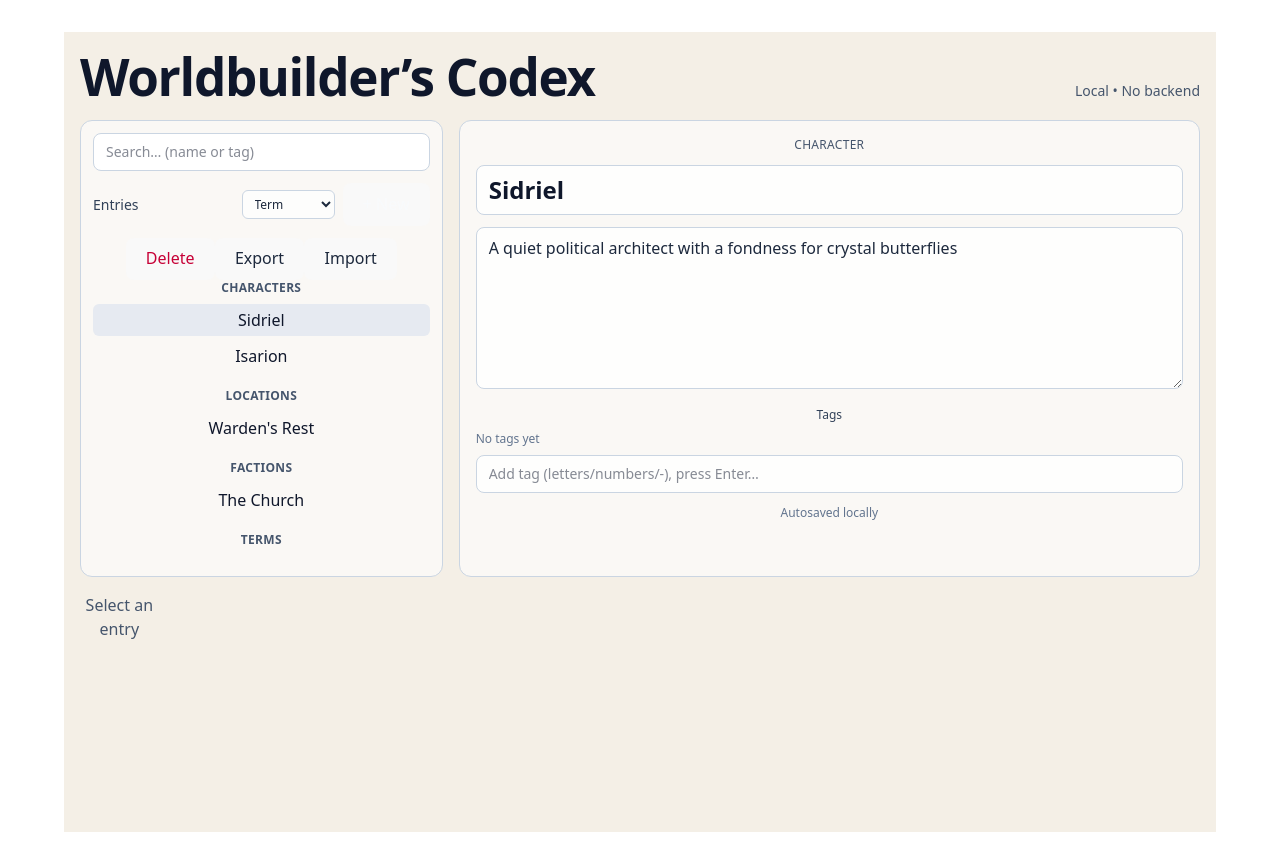
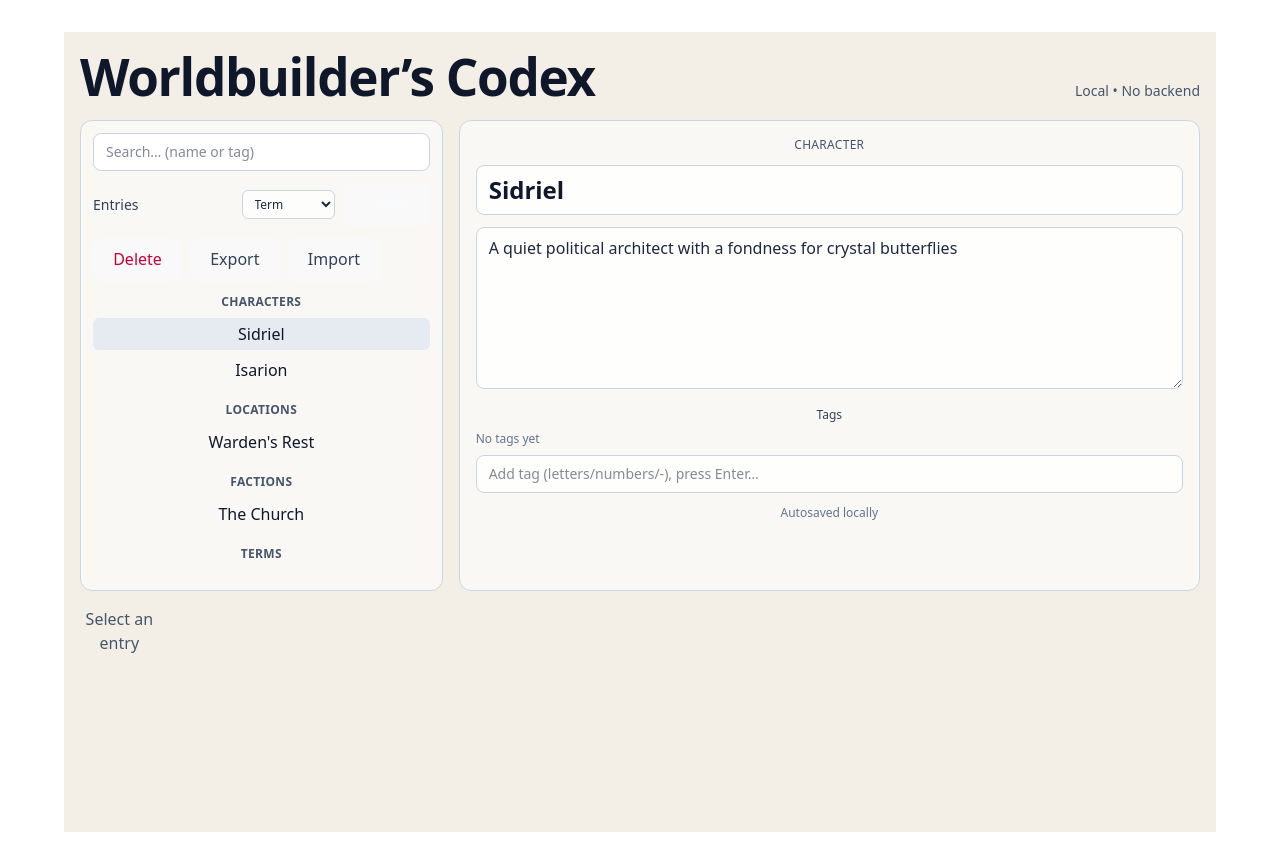
Before and after one commit to AmberTJC/worldbuilders-codex, a React (Vite) app: page / in a window 1280 px wide. Built offline with nearby package versions, Linux system fonts and the light colour scheme.

Commit message:
ui: tidy sidebar actions; improve button/tag readability

```diff
--- a/src/App.jsx
+++ b/src/App.jsx
@@ -272,24 +272,21 @@ const hasResults = matchedEntries.length > 0;
                       </div>
 
 
+                      <div className="mb-3 flex flex-wrap items-center gap-2">
                         <button
                           onClick={() => selectedID && deleteEntry(selectedID)}
                           disabled={!selectedID}
-                            className="rounded-md border border-rose-300 bg-white/70 px-2 py-1 text-xs font-semibold text-rose-700 hover:bg-white disabled:cursor-not-allowed disabled:opacity-50"
+                          className="rounded-md border border-rose-300 bg-white/70 px-3 py-1.5 text-sm font-medium text-rose-700 hover:bg-white disabled:cursor-not-allowed disabled:opacity-50"
                         >
                           Delete
                         </button>
 
-
-
-
                         <button
                           onClick={exportJSON}
-                           className="rounded-md border border-slate-300 bg-white/70 px-2 py-1 text-xs font-semibold text-slate-800 hover:bg-white"
+                          className="rounded-md border border-slate-300 bg-white/70 px-3 py-1.5 text-sm font-medium text-slate-700 hover:bg-white"
                         >
                           Export
                         </button>
-
 
                         <input
                           type="file"
@@ -308,13 +305,11 @@ const hasResults = matchedEntries.length > 0;
 
                         <button
                           onClick={() => document.getElementById("import-json")?.click()}
-                              className="rounded-md border border-slate-300 bg-white/70 px-2 py-1 text-xs font-semibold text-slate-800 hover:bg-white"
+                          className="rounded-md border border-slate-300 bg-white/70 px-3 py-1.5 text-sm font-medium text-slate-700 hover:bg-white"
                         >
                           Import
                         </button>
-
-
-
+                      </div>
 
 
 
@@ -390,7 +385,7 @@ const hasResults = matchedEntries.length > 0;
         key={t}
         type="button"
         onClick={() => removeTag(selected.id, t)}
-        className="flex items-center gap-2 rounded-full border border-slate-300 bg-white/80 px-3 py-1 text-xs text-slate-800 hover:bg-slate-100"
+        className="flex items-center gap-2 rounded-full border border-slate-300 bg-white/80 px-3 py-1.5 text-sm font-medium text-slate-700 hover:bg-slate-100"
         title="Remove tag"
       >
         <span>{t}</span>
```
Lines whose indentation alone changed are shown as unchanged.
